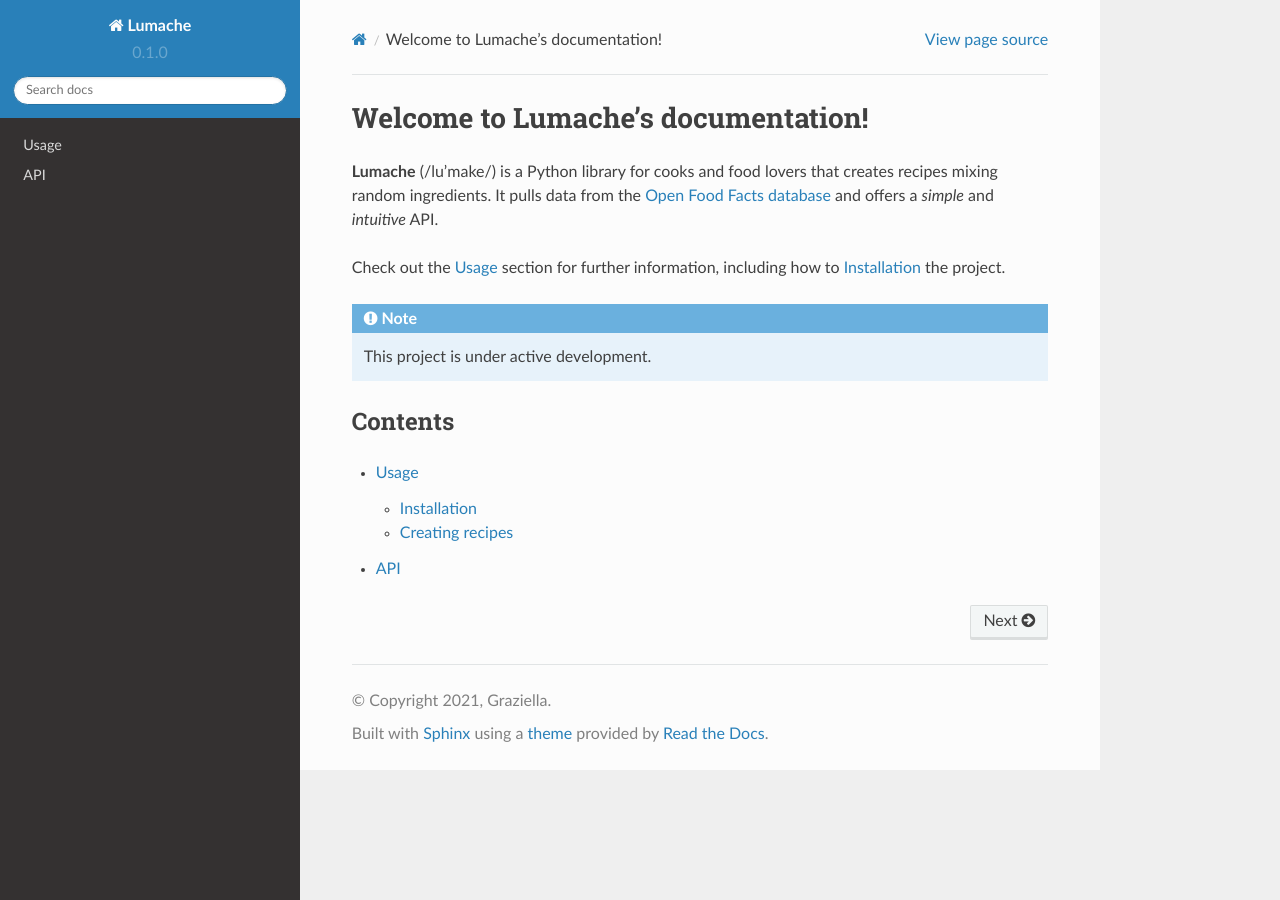
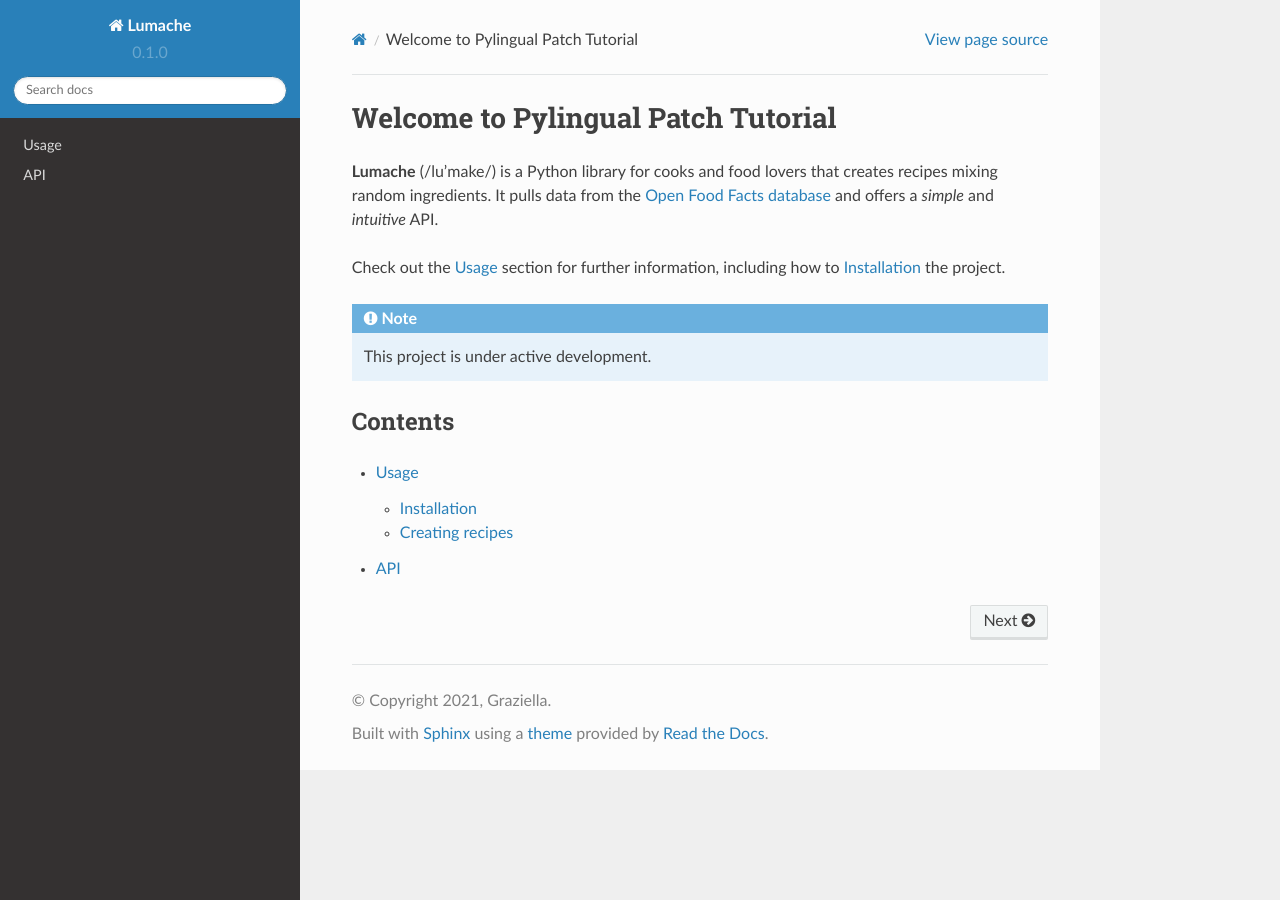
Before and after one commit to nachiketpandit101/Pylingual-Patch-Tutorial, a Sphinx documentation site: the page built from docs/source/index.rst, in a window 1280 px wide. Built offline with Sphinx 7.4.7 and the Read the Docs theme 2.0.0, drawn with Linux system fonts in a browser that asks for light colours.

Commit message:
Update index.rst

```diff
--- a/docs/source/index.rst
+++ b/docs/source/index.rst
@@ -1,4 +1,4 @@
-Welcome to Lumache's documentation!
+Welcome to Pylingual Patch Tutorial
 ===================================
 
 **Lumache** (/lu'make/) is a Python library for cooks and food lovers
```
